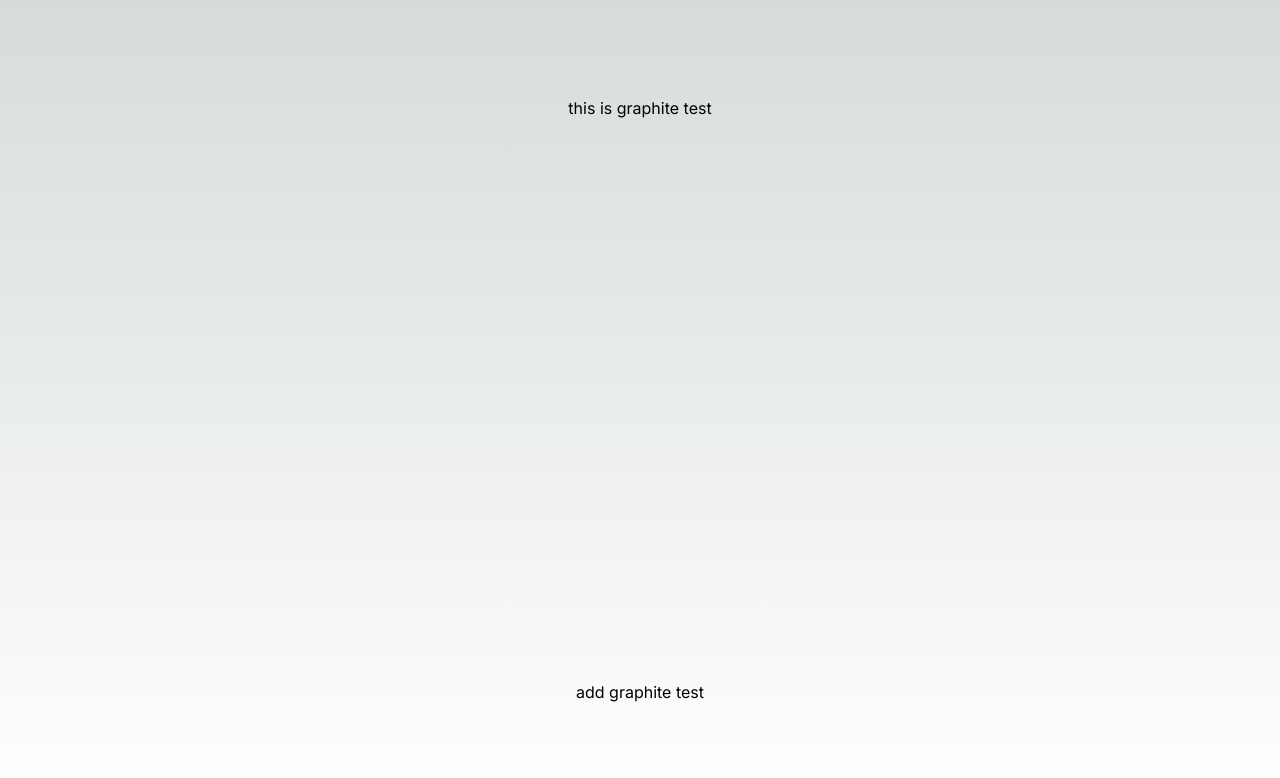
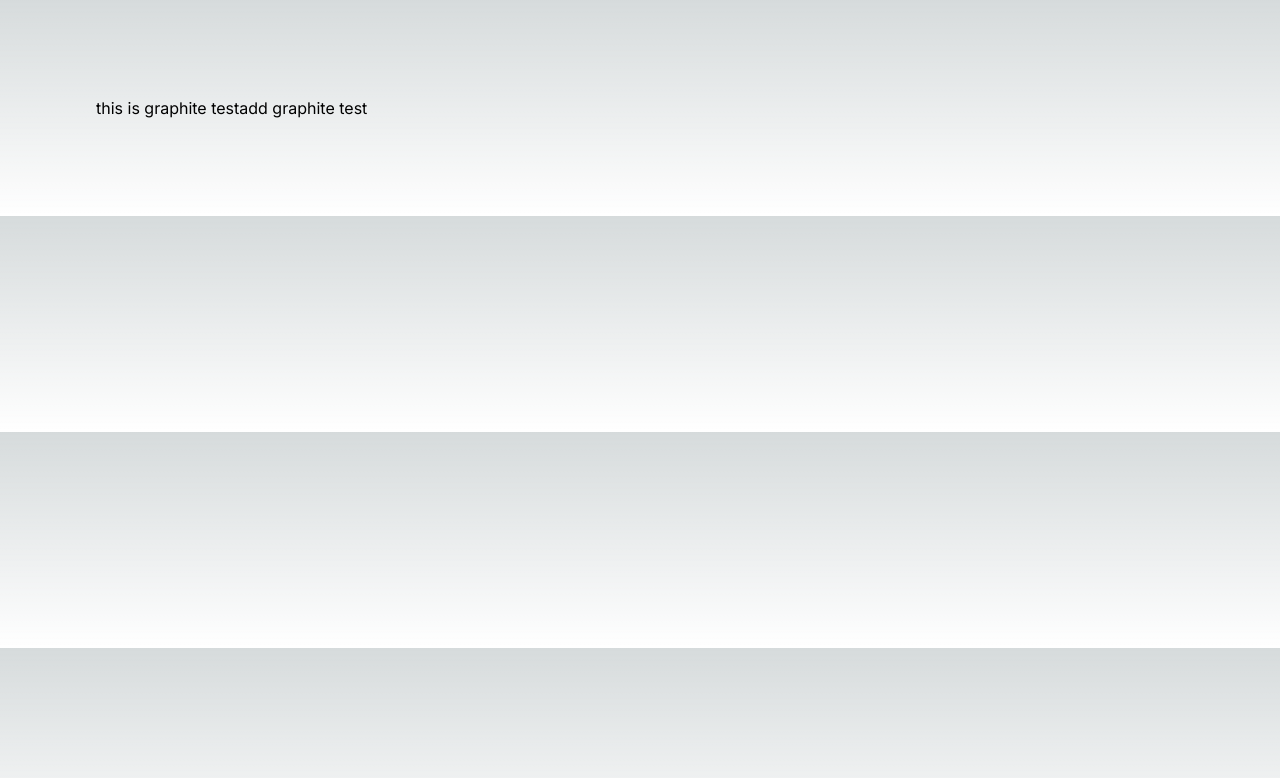
Before and after one commit to mong-byte/my-test, a Next.js app: page / in a window 1280 px wide. Shown: the top 778 px of the page. Built offline with nearby package versions, Linux system fonts and the light colour scheme.

Commit message:
feat: change style

```diff
--- a/app/page.tsx
+++ b/app/page.tsx
@@ -2,7 +2,7 @@
 
 export default function Home() {
   return (
-    <main className="flex min-h-screen flex-col items-center justify-between p-24">
+    <main className="flex p-24">
      this is graphite test
         <div>
             add graphite test
```
